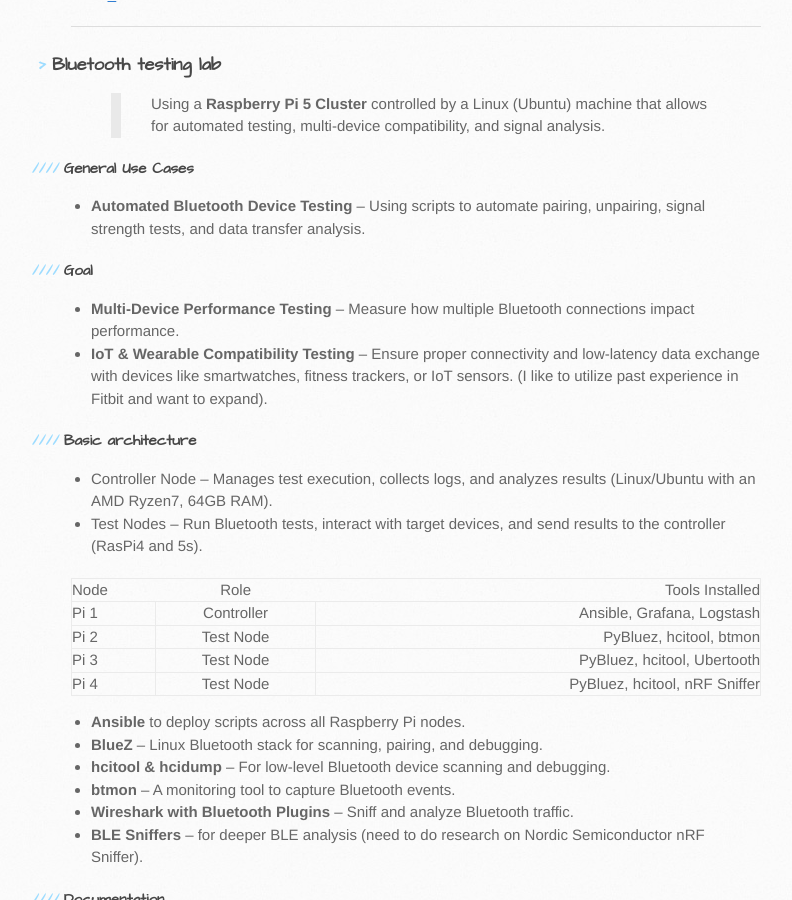
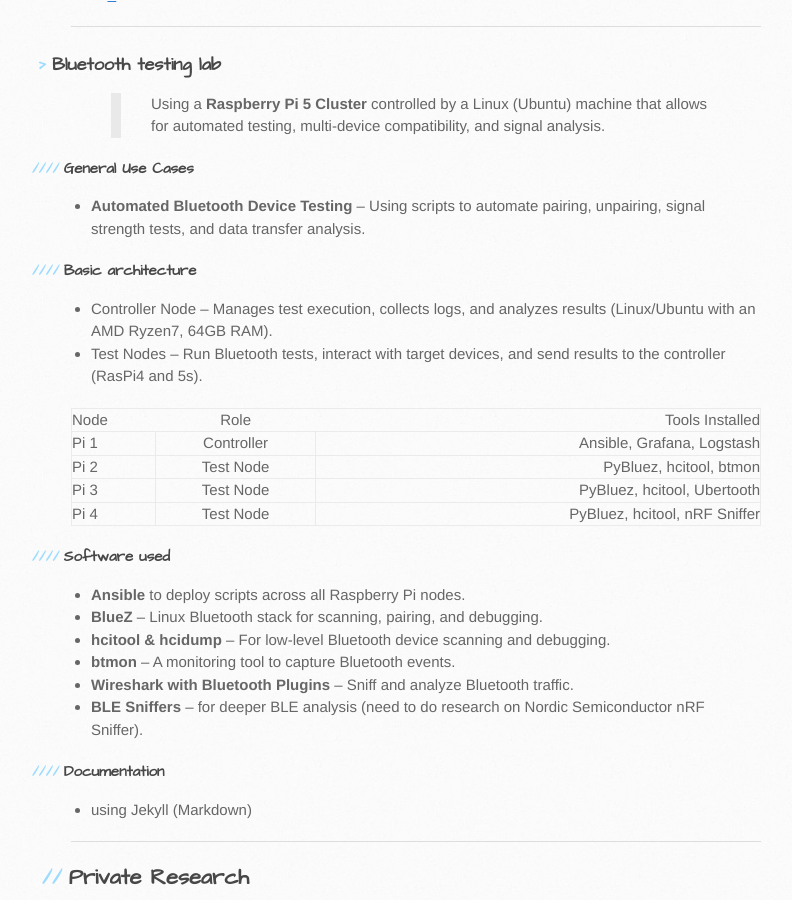
Before and after one commit to trumpfheller/trumpfheller.github.io, a Jekyll site: the page built from index.md, in a window 1280 px wide and 900 px high, scrolled down 3586 px. Shown: the whole window, without its empty margins (89-881 px from the left). Built offline with Jekyll 4.4.1, drawn with Linux system fonts in a browser that asks for light colours.

Commit message:
Update index.md

```diff
--- a/index.md
+++ b/index.md
@@ -164,10 +164,6 @@
 
 * **Automated Bluetooth Device Testing** – Using scripts to automate pairing, unpairing, signal strength tests, and data transfer analysis.
 
-#### Goal
-* **Multi-Device Performance Testing** – Measure how multiple Bluetooth connections impact performance.
-* **IoT & Wearable Compatibility Testing** – Ensure proper connectivity and low-latency data exchange with devices like smartwatches, fitness trackers, or IoT sensors. (I like to utilize past experience in Fitbit and want to expand).
-
 #### Basic architecture
 * Controller Node – Manages test execution, collects logs, and analyzes results (Linux/Ubuntu with an AMD Ryzen7, 64GB RAM).
 * Test Nodes – Run Bluetooth tests, interact with target devices, and send results to the controller (RasPi4 and 5s).
@@ -179,6 +175,7 @@
 | Pi 3    |  Test Node   | PyBluez, hcitool, Ubertooth |
 | Pi 4  |  Test Node   | PyBluez, hcitool, nRF Sniffer |
 
+#### Software used
 * **Ansible** to deploy scripts across all Raspberry Pi nodes.
 * **BlueZ** – Linux Bluetooth stack for scanning, pairing, and debugging.
 * **hcitool & hcidump** – For low-level Bluetooth device scanning and debugging.
```
